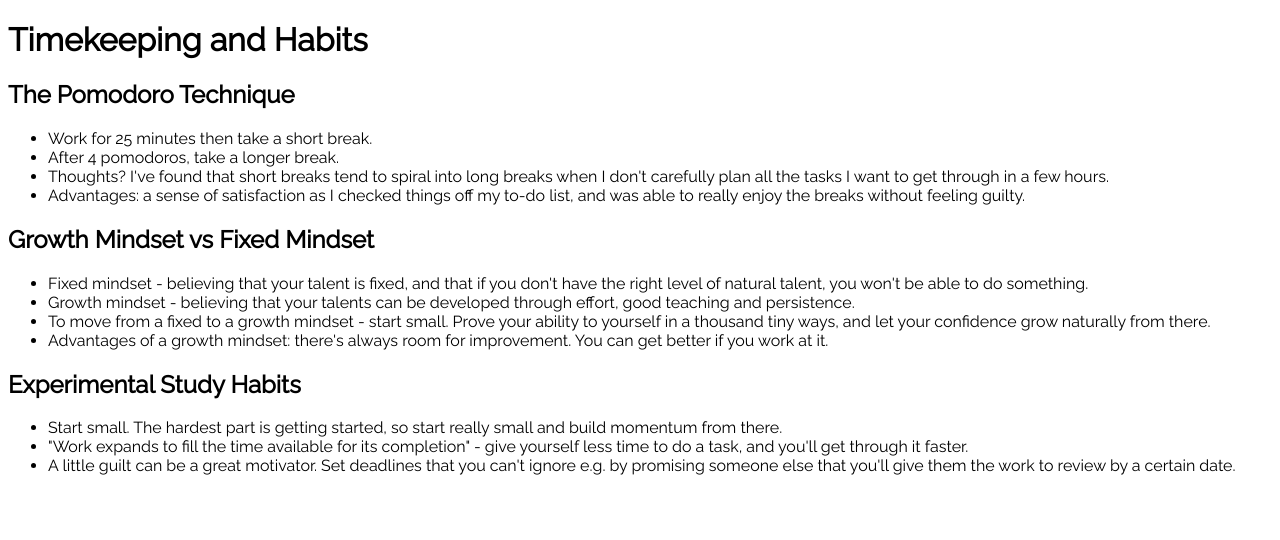
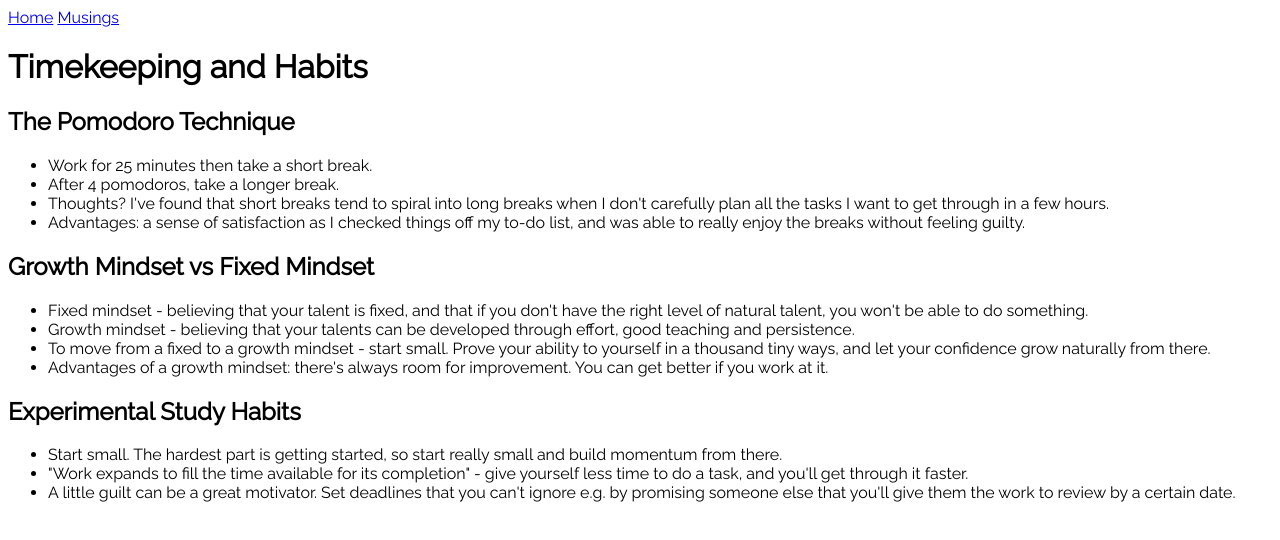
Before and after one commit to alex-blair/syntactic-sugar, a plain HTML site: page blog/c1-time-and-habits-blog.html in a window 1280 px wide. Drawn offline with Linux system fonts and the light colour scheme.

Commit message:
add new links to other pages

```diff
--- a/blog/c1-time-and-habits-blog.html
+++ b/blog/c1-time-and-habits-blog.html
@@ -8,6 +8,9 @@
   </head>
 
   <body>
+      <a href = "https://alex-blair.github.io">Home</a>
+        <a href = "https://alex-blair.github.io/blog/c1-reflection-blog.html">Musings</a>
+        <br />
     <h1>Timekeeping and Habits</h1>
 
     <p>
```
Also changed, not shown: blog/c1-reflection-blog.html (+5 -0 lines), index.html (+1 -1 lines).
